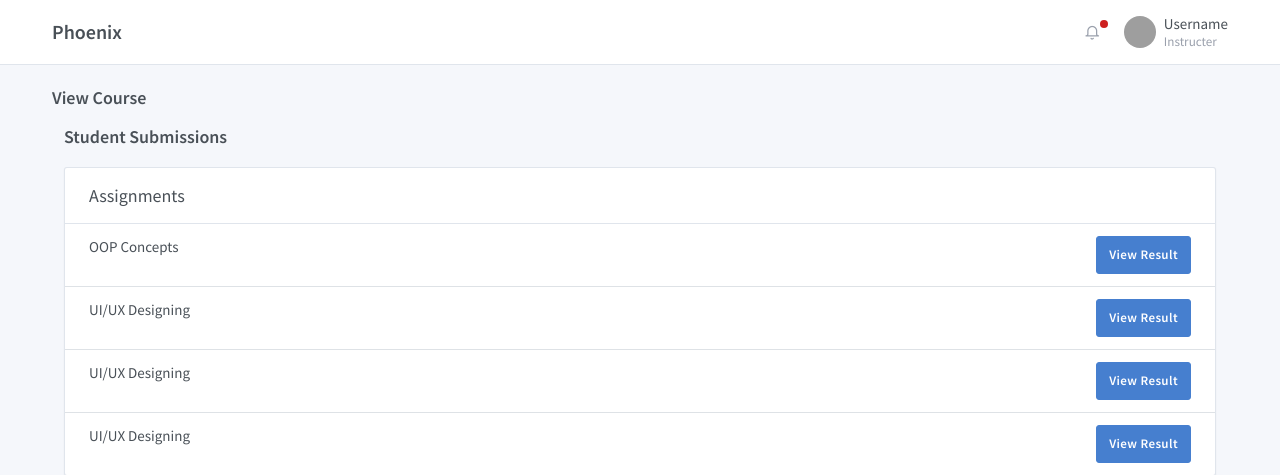
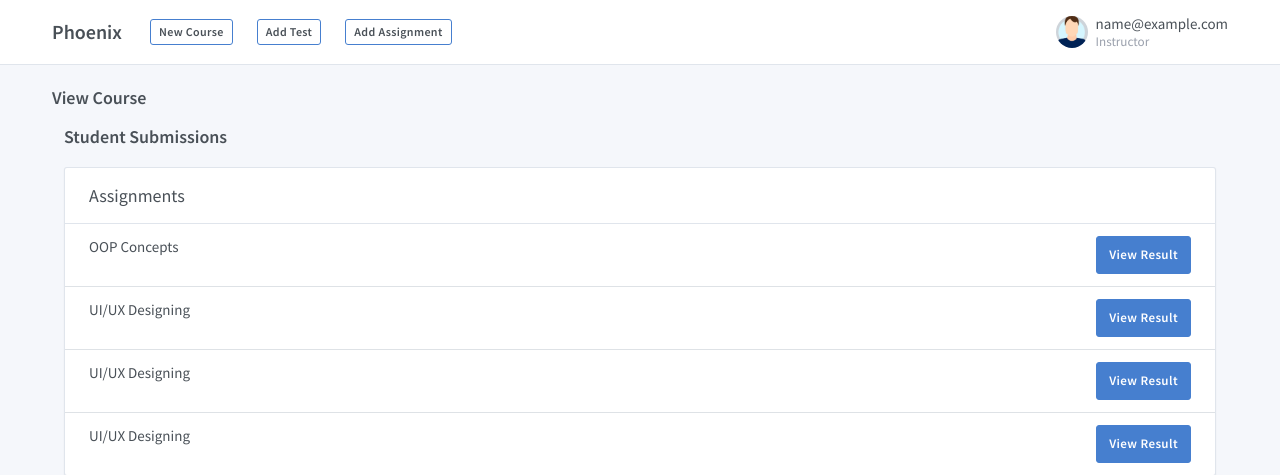
Before and after one commit to ipmanlk/Phoenix-LMS, a PHP site: page /instructor/viewCourse.php in a window 1280 px wide. Shown: the top 475 px of the page. Run offline with PHP 8.4, Linux system fonts and the light colour scheme; the visitor is signed in with stand-in values (Sample User, id 1); grey boxes are pictures that could not be loaded.

Commit message:
fix: broken hyperlinks

```diff
--- a/www/instructor/viewCourse.php
+++ b/www/instructor/viewCourse.php
@@ -1,3 +1,6 @@
+<?php
+require_once "../tasks/authChecker.php";
+?>
 <!DOCTYPE html>
 <html>
 
@@ -53,71 +56,29 @@
 </head>
 
 <body>
-  <div class="header py-4">
+<div class="header py-4">
     <div class="container">
       <div class="d-flex">
-        <a class="header-brand" href="./index.html">
+        <a class="header-brand" href="./dash.php">
           Phoenix
         </a>
         <div class="d-flex order-lg-2 ml-auto">
 
-          <div class="dropdown d-none d-md-flex">
-            <a class="nav-link icon" data-toggle="dropdown">
-              <i class="fe fe-bell"></i>
-              <span class="nav-unread"></span>
-            </a>
 
-            <div class="dropdown-menu dropdown-menu-right dropdown-menu-arrow">
-              <a href="#" class="dropdown-item d-flex">
-                <span class="avatar mr-3 align-self-center" style="background-image: url(demo/faces/male/41.jpg)"></span>
-                <div>
-                  <strong>Nathan</strong> pushed new commit: Fix page load performance issue.
-                  <div class="small text-muted">10 minutes ago</div>
-                </div>
-              </a>
-              <a href="#" class="dropdown-item d-flex">
-                <span class="avatar mr-3 align-self-center" style="background-image: url(demo/faces/female/1.jpg)"></span>
-                <div>
-                  <strong>Alice</strong> started new task: Tabler UI design.
-                  <div class="small text-muted">1 hour ago</div>
-                </div>
-              </a>
-              <a href="#" class="dropdown-item d-flex">
-                <span class="avatar mr-3 align-self-center" style="background-image: url(demo/faces/female/18.jpg)"></span>
-                <div>
-                  <strong>Rose</strong> deployed new version of NodeJS REST Api V3
-                  <div class="small text-muted">2 hours ago</div>
-                </div>
-              </a>
-              <div class="dropdown-divider"></div>
-              <a href="#" class="dropdown-item text-center text-muted-dark">Mark all as read</a>
-            </div>
-          </div>
           <div class="dropdown">
             <a href="#" class="nav-link pr-0 leading-none" data-toggle="dropdown">
-              <span class="avatar" style="background-image: url(./demo/faces/female/25.jpg)"></span>
+              <span class="avatar" style="background-image: url(../assets/images/profile.png)"></span>
               <span class="ml-2 d-none d-lg-block">
-                <span class="text-default">Username</span>
-                <small class="text-muted d-block mt-1">Instructer</small>
+              <span class="text-default"><?php echo $_SESSION["user_email"] ?></span>
+                <small class="text-muted d-block mt-1">Instructor</small>
               </span>
             </a>
             <div class="dropdown-menu dropdown-menu-right dropdown-menu-arrow">
-              <a class="dropdown-item" href="#">
+              <a class="dropdown-item" href="./profile.php">
                 <i class="dropdown-icon fe fe-user"></i> Profile
               </a>
 
-             <!-- <a class="dropdown-item" href="#">
-                <span class="float-right"><span class="badge badge-primary">6</span></span>
-                <i class="dropdown-icon fe fe-mail"></i> Inbox
-              </a>
-              <a class="dropdown-item" href="#">
-                <i class="dropdown-icon fe fe-send"></i> Message
-              </a>
-              <div class="dropdown-divider"></div>
-              <a class="dropdown-item" href="#">
-                <i class="dropdown-icon fe fe-help-circle"></i> Need help?
-              </a> -->
-              <a class="dropdown-item" href="#">
+              <a class="dropdown-item" href="../tasks/logout.php">
                 <i class="dropdown-icon fe fe-log-out"></i> Sign out
               </a>
             </div>
@@ -125,8 +86,22 @@
           </div>
 
         </div>
-
-        <a href="#" class="header-toggler d-lg-none ml-3 ml-lg-0" data-toggle="collapse" data-target="#headerMenuCollapse">
+        <div class="nav-item d-none d-md-flex">
+          <a class="btn btn-sm btn-outline-primary" data-toggle="modal" data-target="#courseModal">
+            New Course
+          </a>
+        </div>
+        <div class="nav-item d-none d-md-flex">
+          <a class="btn btn-sm btn-outline-primary" data-toggle="modal" data-target="#testModal">
+            Add Test
+          </a>
+        </div>
+        <div class="nav-item d-none d-md-flex">
+          <a class="btn btn-sm btn-outline-primary" data-toggle="modal" data-target="#assignmentModal">
+            Add Assignment
+          </a>
+        </div>
+        <a href="#" class="header-toggler d-lg-none ml-3 ml-lg-0  d-md-none" data-toggle="collapse" data-target="#headerMenuCollapse">
           <span class="header-toggler-icon"></span>
         </a>
       </div>
```
Also changed, not shown: www/instructor/editCourse.php (+24 -49 lines), www/instructor/profile.php (+27 -10 lines), www/instructor/submissions.php (+24 -50 lines).
